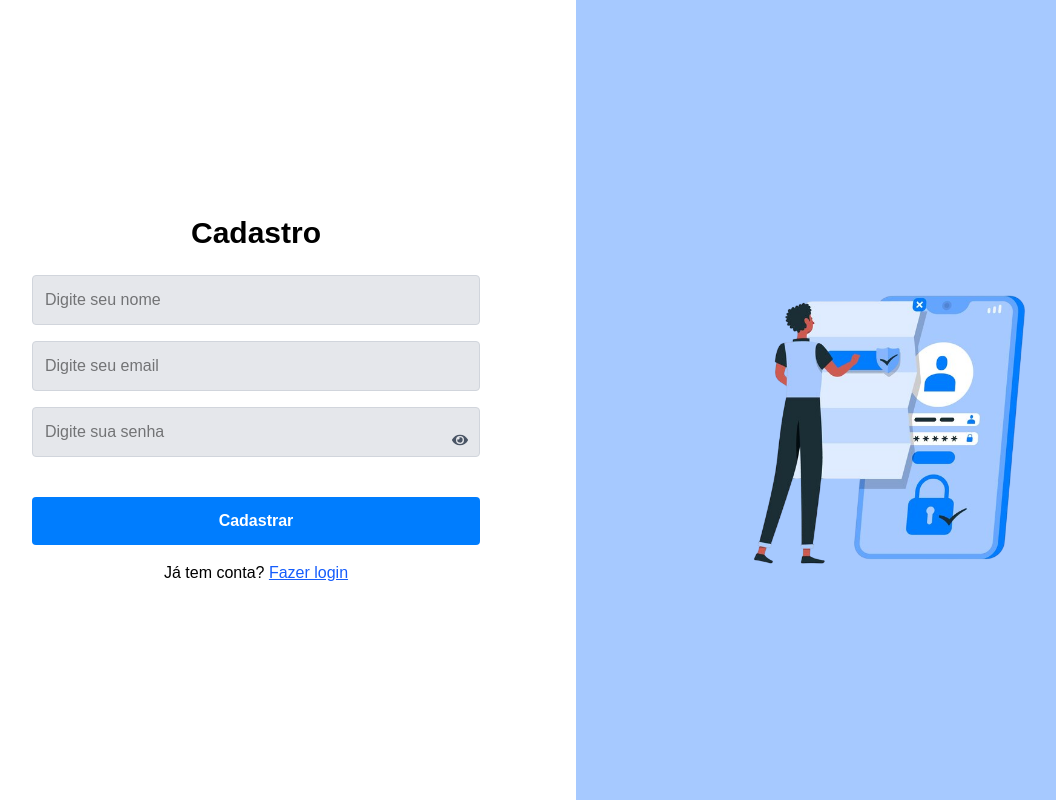
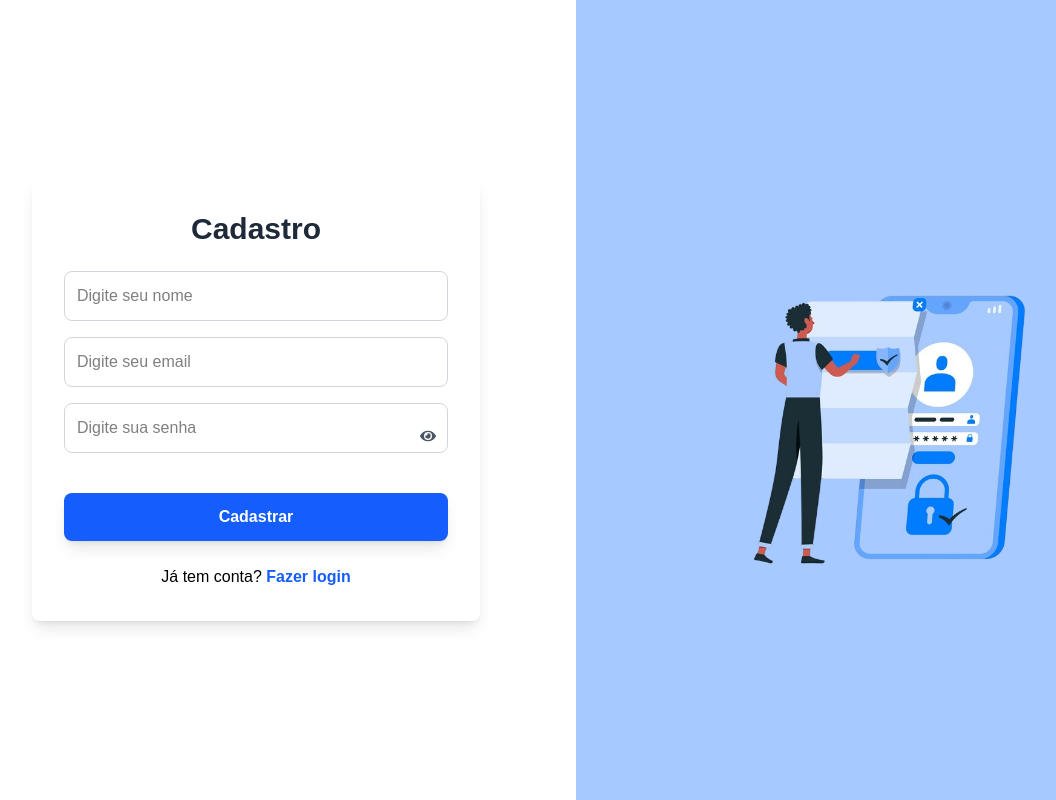
Before and after one commit to andre-0303/projeto-next-auth, a Next.js app: page /register in a window 1280 px wide. Shown: the whole page, without its empty margins (64-1120 px from the left). Built offline with nearby package versions, Linux system fonts and the light colour scheme; no server answers.

Commit message:
style(RegisterForm): Ajustando o design do cadastro

```diff
--- a/package.json
+++ b/package.json
@@ -11,6 +11,7 @@
   "dependencies": {
     "@supabase/supabase-js": "^2.49.4",
     "bcryptjs": "^3.0.2",
+    "framer-motion": "^12.9.2",
     "next": "15.3.1",
     "next-auth": "^4.24.11",
     "react": "^19.0.0",
--- a/src/app/components/RegisterForm.tsx
+++ b/src/app/components/RegisterForm.tsx
@@ -12,7 +12,6 @@ export default function RegisterForm() {
   const [error, setError] = useState<string | null>(null);
   const [password, setPassword] = useState<string>("");
   const [showPassword, setShowPassword] = useState<boolean>(false);
-
   const [loading, setLoading] = useState(false);
 
   async function handleRegister(e: React.FormEvent<HTMLFormElement>) {
@@ -20,7 +19,6 @@ export default function RegisterForm() {
     setLoading(true); // Inicia o carregamento
 
     const formData = new FormData(e.currentTarget);
-
     const email = formData.get("email") as string;
     const password = formData.get("password") as string;
     const name = formData.get("name") as string;
@@ -66,20 +64,20 @@ export default function RegisterForm() {
   }
 
   return (
-    <form className="w-full max-w-md flex flex-col" onSubmit={handleRegister}>
-      <h1 className="font-bold text-3xl mb-6 text-center">Cadastro</h1>
+    <form className="w-full max-w-md flex flex-col p-8 bg-white rounded-lg shadow-lg" onSubmit={handleRegister}>
+      <h1 className="font-bold text-3xl mb-6 text-center text-gray-800">Cadastro</h1>
 
       <input
         name="name"
         type="text"
-        className="p-3 mb-4 border border-gray-300 rounded bg-gray-200"
+        className="p-3 mb-4 border border-gray-300 rounded-lg focus:outline-none focus:ring-2 focus:ring-blue-500"
         placeholder="Digite seu nome"
       />
 
       <input
         name="email"
         type="email"
-        className="p-3 mb-4 border border-gray-300 rounded bg-gray-200"
+        className="p-3 mb-4 border border-gray-300 rounded-lg focus:outline-none focus:ring-2 focus:ring-blue-500"
         placeholder="Digite seu email"
       />
 
@@ -89,7 +87,7 @@ export default function RegisterForm() {
           type={showPassword ? "text" : "password"}
           value={password}
           onChange={(e) => setPassword(e.target.value)}
-          className="p-3 mb-4 w-full border border-gray-300 rounded bg-gray-200"
+          className="p-3 mb-4 w-full border border-gray-300 rounded-lg focus:outline-none focus:ring-2 focus:ring-blue-500"
           placeholder="Digite sua senha"
         />
         <button
@@ -103,7 +101,7 @@ export default function RegisterForm() {
 
       <button
         type="submit"
-        className="bg-[#007dfe] hover:bg-blue-700 transition-colors text-white font-semibold py-3 rounded cursor-pointer"
+        className="bg-blue-600 hover:bg-blue-700 transition-colors text-white font-semibold py-3 rounded-lg cursor-pointer shadow-lg hover:shadow-xl focus:outline-none"
         disabled={loading}
       >
         {loading ? "Cadastrando..." : "Cadastrar"}
@@ -111,8 +109,11 @@ export default function RegisterForm() {
 
       {error && <div className="text-red-500 mt-4">{error}</div>}
 
-      <div className="text-center mt-4">
-        Já tem conta? <Link href="/" className="text-blue-600 underline">Fazer login</Link>
+      <div className="text-center mt-6">
+        Já tem conta?{" "}
+        <Link href="/" className="text-blue-600 hover:underline font-semibold">
+          Fazer login
+        </Link>
       </div>
     </form>
   );
```
Also changed, not shown: 1 other file (tests, documents, lock files or other folders).
